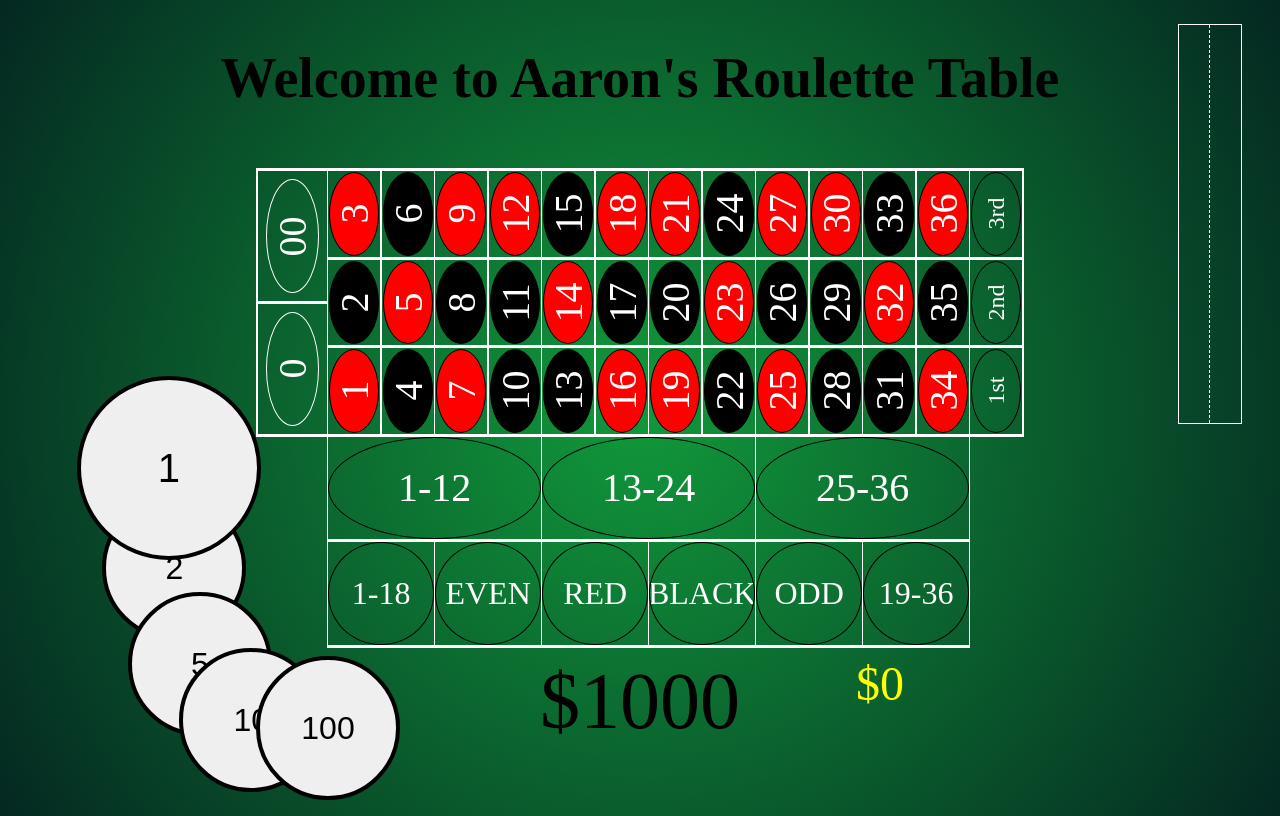
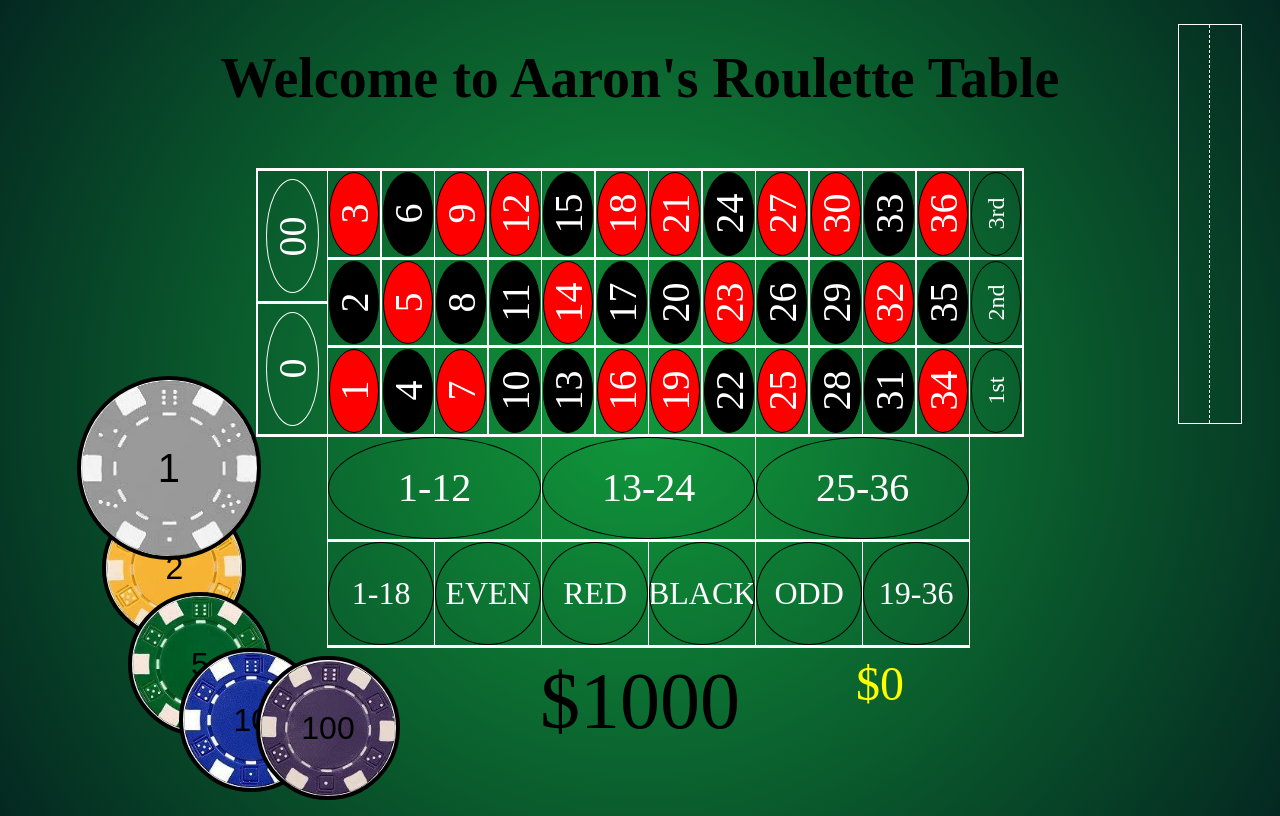
Before and after one commit to aaronweixiangli/roulette, a plain HTML site: page index.html in a window 1280 px wide. Drawn offline with Linux system fonts and the light colour scheme.

Commit message:
deploy second attempt

```diff
--- a/css/main.css
+++ b/css/main.css
@@ -216,31 +216,31 @@
   #silver-chip {
     left: 6vw;
     bottom: 30vh;
-    background-image: url(./img/silver_chip.jpg);
+    background-image: url(../img/silver_chip.jpg);
     background-size: cover;
   }
   #yellow-chip {
     left: 8vw;
     bottom: 20vh;
-    background-image: url(./img/yellow_chip.jpg);
+    background-image: url(../img/yellow_chip.jpg);
     background-size: cover;
   }
   #green-chip {
     left: 10vw;
     bottom: 8vh;
-    background-image: url(./img/green_chip.jpg);
+    background-image: url(../img/green_chip.jpg);
     background-size: cover;
   }
   #blue-chip {
     left: 14vw;
     bottom: 1vh;
-    background-image: url(./img/blue_chip.jpg);
+    background-image: url(../img/blue_chip.jpg);
     background-size: cover;
   }
   #purple-chip {
     left: 20vw;
     bottom: 0vh;
-    background-image: url(./img/purple_chip.jpg);
+    background-image: url(../img/purple_chip.jpg);
     background-size: cover;
   }
   #double-bet {
@@ -288,7 +288,7 @@ figure {
   border-radius: 50%;
   height:6vmin;
   width: 6vmin;
-  background-image: url(../img/silver_chip.jpg);
+  background-image: url(./img/silver_chip.jpg);
   background-size: cover;
   visibility: hidden;
   margin: 0;
--- a/js/main.js
+++ b/js/main.js
@@ -14,11 +14,11 @@ const DEFAULT_BALANCE = 1000;
 const CHIPS = [1, 2, 5, 10, 100];
 const CHIPS_IMG = {
     empty: '',
-    silver: "url(../img/silver_chip.jpg)",
-    yellow: "url(../img/yellow_chip.jpg)",
-    green: "url(../img/green_chip.jpg)",
-    blue: "url(../img/blue_chip.jpg)",
-    purple: "url(../img/purple_chip.jpg)"
+    silver: "url(./img/silver_chip.jpg)",
+    yellow: "url(./img/yellow_chip.jpg)",
+    green: "url(./img/green_chip.jpg)",
+    blue: "url(./img/blue_chip.jpg)",
+    purple: "url(./img/purple_chip.jpg)"
 };
 // numbers that are in red
 const RED = ['1', '3', '5', '7', '9', '12', '14', '16', '18', '19', '21', '23', '25', '27', '30', '32', '34', '36'];
```
